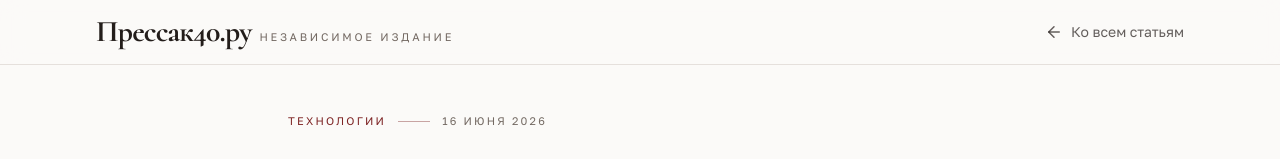
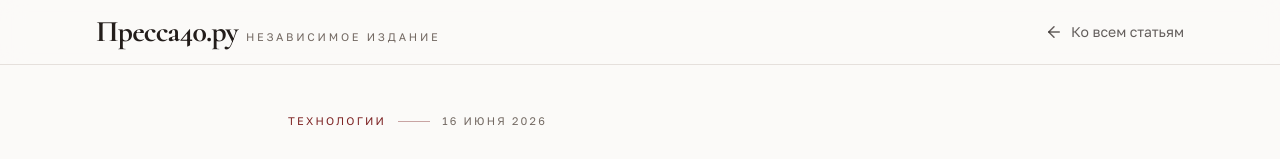
Before and after one commit to pr-poehali-dev/wp-news-site-creation, a React (Vite) app: page /article/algoritmy-kotorye-uchatsya-zabyvat in a window 1280 px wide. Shown: the top 159 px of the page. Built offline with nearby package versions, Linux system fonts and the light colour scheme.

Commit message:
feat: add Press40.ru integration

```diff
--- a/index.html
+++ b/index.html
@@ -3,8 +3,8 @@
 <head>
     <meta charset="UTF-8"/>
     <meta name="viewport" content="width=device-width, initial-scale=1.0"/>
-    <title>Прессак40.ру</title>
-    <meta name="description" content="Прессак40.ру — независимое издание о людях и идеях"/>
+    <title>Пресса40.ру</title>
+    <meta name="description" content="Пресса40.ру — независимое издание о людях и идеях"/>
     <meta name="author" content="poehali.dev"/>
     <link rel="icon" type="image/svg+xml" href="/favicon.svg">
     <link rel="preconnect" href="https://fonts.googleapis.com">
--- a/src/data/articles.ts
+++ b/src/data/articles.ts
@@ -36,7 +36,7 @@ export const ARTICLES: Article[] = [
   { id: 8, slug: 'muzei-otkryvayut-zapasniki', title: 'Музеи открывают свои запасники', excerpt: 'Тысячи работ впервые становятся доступны — репортаж из хранилищ.', category: 'Культура', tags: ['репортаж', 'история'], date: '11 июня 2026', readMin: 4, author: 'Мария Тон', image: '', body: LOREM },
 ];
 
-export const SITE_NAME = 'Прессак40.ру';
+export const SITE_NAME = 'Пресса40.ру';
 export const SITE_TAGLINE = 'независимое издание';
 
 export const NAV = ['Главная', 'Новости', 'Архив', 'Категории', 'О сайте', 'Контакты'];
```
